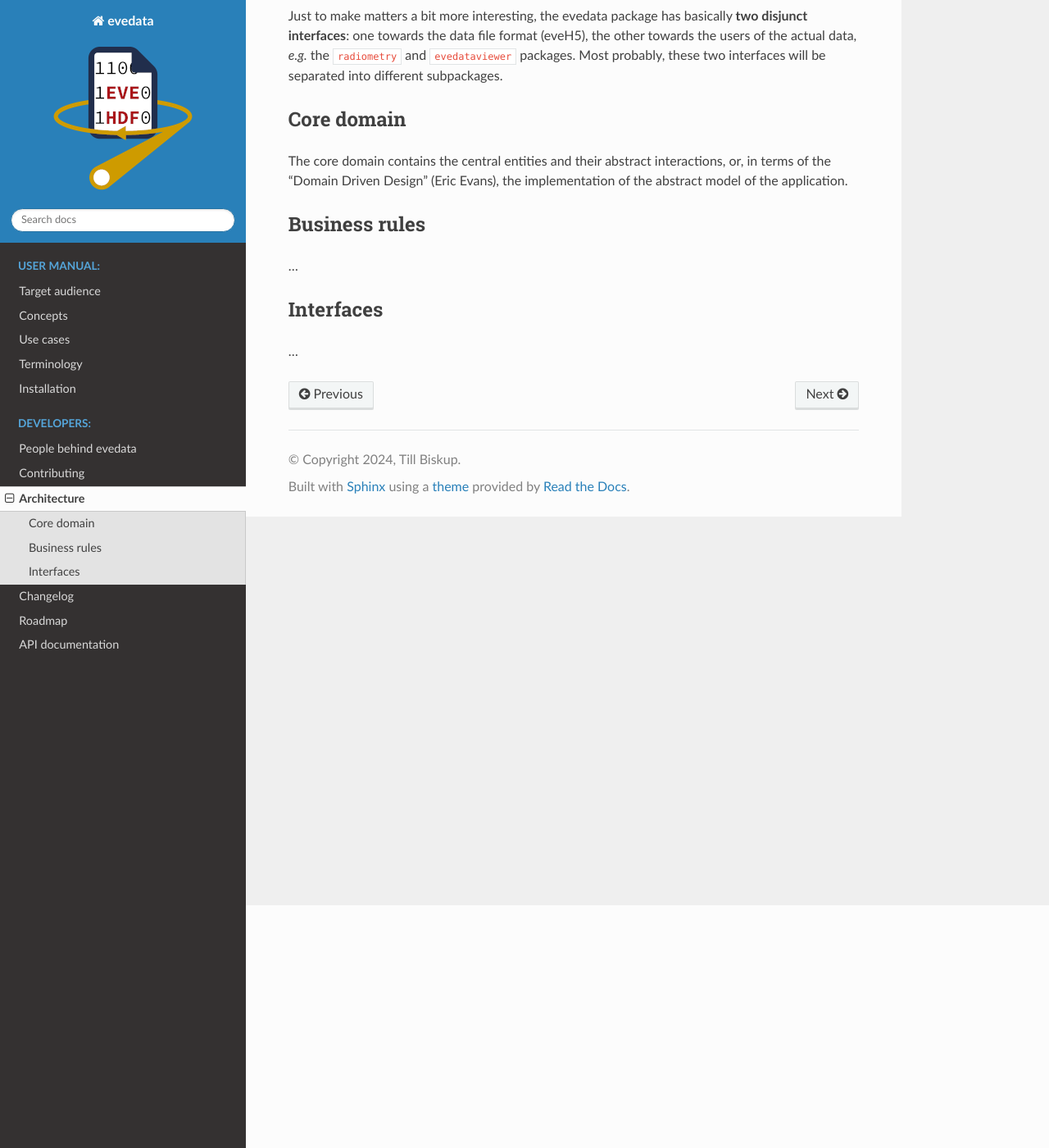
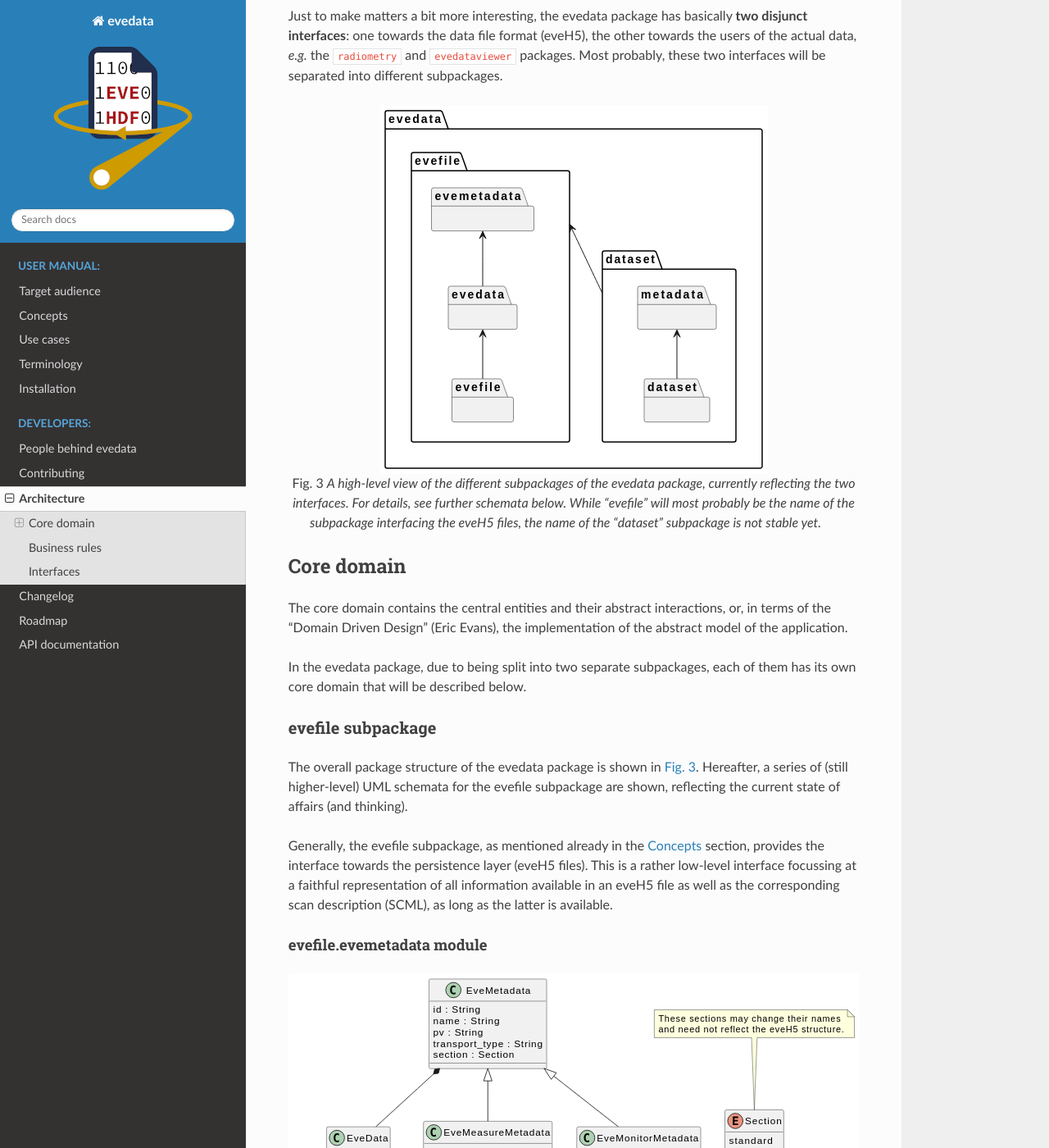
Before and after one commit to tillbiskup/evedata, a Sphinx documentation site: the page built from docs/architecture.rst, in a window 1280 px wide and 1400 px high, scrolled down 296 px. Shown: the whole window at 82% size. Built offline with Sphinx 7.4.7 and the Read the Docs theme 2.0.0, drawn with Linux system fonts in a browser that asks for light colours; some of the changed text lies outside the part shown.

Commit message:
Rename UML diagrams; add UML diagrams to documentation.

```diff
--- a/docs/architecture.rst
+++ b/docs/architecture.rst
@@ -7,10 +7,57 @@ Each software has some kind of architecture, and this is the place to describe i
 Just to make matters a bit more interesting, the evedata package has basically **two disjunct interfaces**: one towards the data file format (eveH5), the other towards the users of the actual data, *e.g.* the ``radiometry`` and ``evedataviewer`` packages. Most probably, these two interfaces will be separated into different subpackages.
 
 
+.. _fig-uml_evedata:
+
+.. figure:: uml/evedata.*
+    :align: center
+
+    A high-level view of the different subpackages of the evedata package, currently reflecting the two interfaces. For details, see further schemata below. While "evefile" will most probably be the name of the subpackage interfacing the eveH5 files, the name of the "dataset" subpackage is not stable yet.
+
+
 Core domain
 ===========
 
 The core domain contains the central entities and their abstract interactions, or, in terms of the "Domain Driven Design" (Eric Evans), the implementation of the abstract model of the application.
+
+In the evedata package, due to being split into two separate subpackages, each of them has its own core domain that will be described below.
+
+
+evefile subpackage
+------------------
+
+The overall package structure of the evedata package is shown in :numref:`Fig. %s <fig-uml_evedata>`. Hereafter, a series of (still higher-level) UML schemata for the evefile subpackage are shown, reflecting the current state of affairs (and thinking).
+
+Generally, the evefile subpackage, as mentioned already in the :doc:`Concepts <concepts>` section, provides the interface towards the persistence layer (eveH5 files). This is a rather low-level interface focussing at a faithful representation of all information available in an eveH5 file as well as the corresponding scan description (SCML), as long as the latter is available.
+
+
+evefile.evemetadata module
+~~~~~~~~~~~~~~~~~~~~~~~~~~
+
+.. figure:: uml/evedata.evefile.evemetadata.*
+    :align: center
+
+    Class hierarchy of the evefile.evemetadata module. Each class in the evefile.evedata module has a corresponding metadata class in this module.
+
+
+
+evefile.evedata module
+~~~~~~~~~~~~~~~~~~~~~~
+
+.. figure:: uml/evedata.evefile.evedata.*
+    :align: center
+
+    Class hierarchy of the evefile.evedata module. Each class has a corresponding metadata class in the evefile.evemetadata module.
+
+
+
+evefile.evefile module
+~~~~~~~~~~~~~~~~~~~~~~
+
+.. figure:: uml/evedata.evefile.evefile.*
+    :align: center
+
+    Class hierarchy of the evefile.evefile module.
 
 
 Business rules
--- a/docs/concepts.rst
+++ b/docs/concepts.rst
@@ -36,6 +36,12 @@ The ``evedata`` package will consist of two different interfaces that are most p
 The reasoning behind these two interfaces is, once again, Dijkstra's "separation of concerns", and it is probably an implementation of the "Single Responsibility" and "Interface Segregation" principles, the "S" and "I" in SOLID.
 
 In short: The interface towards the eveH5 files is what the IT group is primarily concerned with, but this is nothing the average user should care about. The user-facing interface addresses those *operating* on the data and is the realm of the engineers and scientists, providing useful abstractions for their dealing with the data.
+
+
+.. figure:: uml/evedata-in-context.*
+    :align: center
+
+    The two interfaces of the evedata package: eveH5 is the persistence layer of the recorded data and metadata, and evedataviewer and radiometry are Python packages for graphically displaying and processing and analysing these data, respectively. Most people concerned with the actual data will use either use evedataviewer or the radiometry package, but not evedata directly.
 
 
 .. note::
--- a/docs/conf.py
+++ b/docs/conf.py
@@ -73,6 +73,9 @@ exclude_patterns = ["_build", "Thumbs.db", ".DS_Store"]
 
 # The name of the Pygments (syntax highlighting) style to use.
 pygments_style = "sphinx"
+
+# Number figures and alike
+numfig = True
 
 # Autodoc configuration
 autodoc_default_options = {
--- a/docs/index.rst
+++ b/docs/index.rst
@@ -18,7 +18,9 @@ A list of (planned) features:
 
 * Complete information available that is contained in an eveH5 file
 
-* Powerful and intuitive abstractions, allowing for associative access to data and information
+* Access to the information stored in the scan description
+
+* Powerful and intuitive abstractions, allowing for associative access to data and information -- beyond a purely tabular view of the data
 
 
 And to make it even more convenient for users and future-proof:
```
Also changed, not shown: docs/audience.rst (+15 -0 lines), docs/uml/evedata-in-context.svg (added), docs/uml/evedata.evefile.evedata.svg (added), docs/uml/evedata.evefile.evefile.svg (added), docs/uml/evedata.evefile.evemetadata.svg (added), docs/uml/evedata.svg (added), 10 other files.
